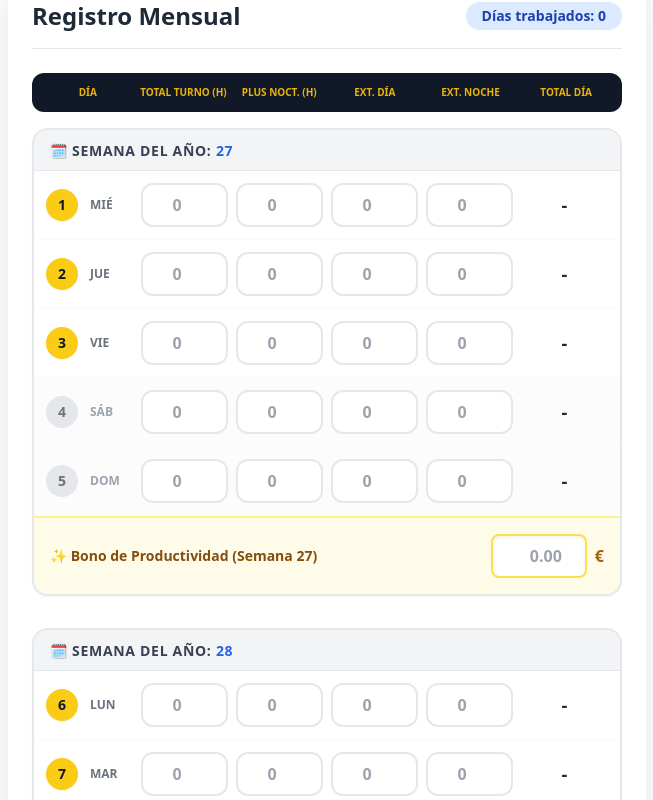
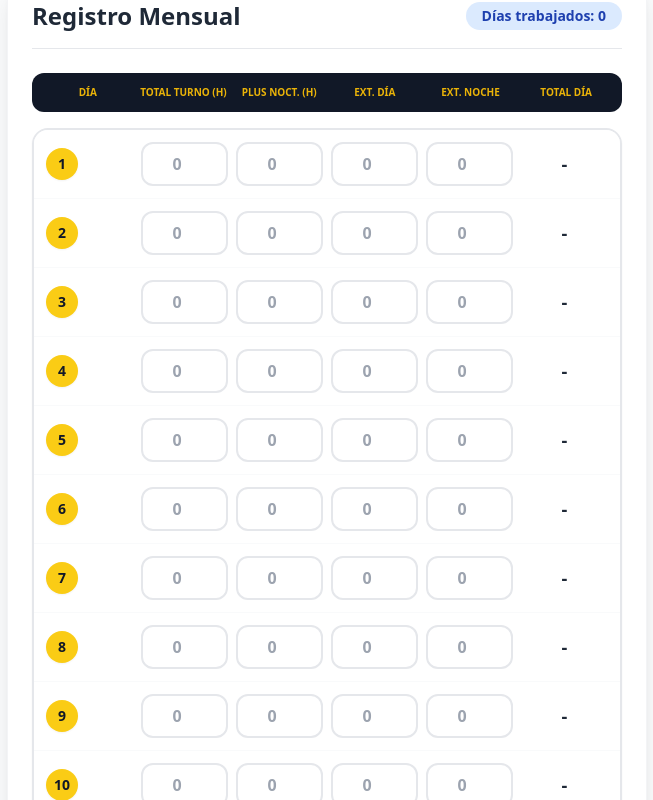
Before and after one commit to rafael1971-cas/control-nominas-natalia, a Next.js app: page / in a window 1280 px wide. Shown: the part 420-1220 px from the top of the page, without its empty margins (313-966 px from the left). Built offline with nearby package versions, Linux system fonts and the light colour scheme.

Commit message:
Update page.tsx

```diff
--- a/src/app/page.tsx
+++ b/src/app/page.tsx
@@ -1,17 +1,7 @@
 "use client";
 import React, { useState, useEffect } from 'react';
 
-// --- Funciones de ayuda ---
-function getISOWeek(date: Date) {
-  const d = new Date(Date.UTC(date.getFullYear(), date.getMonth(), date.getDate()));
-  const dayNum = d.getUTCDay() || 7;
-  d.setUTCDate(d.getUTCDate() + 4 - dayNum);
-  const yearStart = new Date(Date.UTC(d.getUTCFullYear(), 0, 1));
-  return Math.ceil((((d.getTime() - yearStart.getTime()) / 86400000) + 1) / 7);
-}
-
 const NOMBRES_MESES = ["ENERO", "FEBRERO", "MARZO", "ABRIL", "MAYO", "JUNIO", "JULIO", "AGOSTO", "SEPTIEMBRE", "OCTUBRE", "NOVIEMBRE", "DICIEMBRE"];
-const NOMBRES_DIAS = ["DOM", "LUN", "MAR", "MIÉ", "JUE", "VIE", "SÁB"];
 
 export default function AppNominas() {
   const [isClient, setIsClient] = useState(false);
@@ -21,7 +11,6 @@ export default function AppNominas() {
 
   const [diasData, setDiasData] = useState<Record<string, any>>({});
   const [precios, setPrecios] = useState({ ordinaria: 9.38, nocturnidad: 1.5, extDia: 12, extNoche: 14 });
-  const [prodSemanal, setProdSemanal] = useState<Record<string, number>>({});
   const [incentivoManual, setIncentivoManual] = useState<string>("0");
 
   // --- SISTEMA DE RESCATE (CON TRADUCTOR UNIVERSAL) ---
@@ -36,7 +25,6 @@ export default function AppNominas() {
         const parsed = JSON.parse(savedV3);
         if (parsed.diasData) setDiasData(parsed.diasData);
         if (parsed.precios) setPrecios(parsed.precios);
-        if (parsed.prodSemanal) setProdSemanal(parsed.prodSemanal);
         if (parsed.incentivoManual !== undefined) setIncentivoManual(parsed.incentivoManual);
       } catch(e){}
     }
@@ -44,21 +32,10 @@ export default function AppNominas() {
 
   useEffect(() => {
     if (isClient) {
-      localStorage.setItem('natalia_nomina_v3', JSON.stringify({ diasData, precios, prodSemanal, incentivoManual }));
+      localStorage.setItem('natalia_nomina_v3', JSON.stringify({ diasData, precios, incentivoManual }));
     }
-  }, [diasData, precios, prodSemanal, incentivoManual, isClient]);
+  }, [diasData, precios, incentivoManual, isClient]);
 
-  useEffect(() => {
-    if (!isClient) return;
-    let sumaTotalMes = 0;
-    const prefijoMes = `${anioActual}-${mesActual}-`;
-    Object.keys(prodSemanal).forEach(key => {
-      if (key.startsWith(prefijoMes)) {
-        sumaTotalMes += Number(prodSemanal[key]) || 0;
-      }
-    });
-    setIncentivoManual(sumaTotalMes > 0 ? sumaTotalMes.toFixed(2) : "0");
-  }, [prodSemanal, anioActual, mesActual]);
 
   // --- TRADUCTOR DEFINITIVO ---
   const escanearMovil = () => {
@@ -84,7 +61,6 @@ export default function AppNominas() {
       if (parsed && parsed.diasData) {
         setDiasData(parsed.diasData);
         if (parsed.precios) setPrecios(parsed.precios);
-        if (parsed.prodSemanal) setProdSemanal(parsed.prodSemanal);
         recuperadoAlgo = true;
       }
 
@@ -126,7 +102,7 @@ export default function AppNominas() {
       if (recuperadoAlgo) {
         setDiasData(newData);
         setMostrarRescate(false);
-        alert("¡BINGO! Datos antiguos traducidos y restaurados a la perfección. ¡Dile a Rafa que le quites el castigo!");
+        alert("¡BINGO! Datos antiguos traducidos y restaurados a la perfección.");
       } else {
         alert("Esa caja fuerte está vacía. Prueba con otra de la lista.");
       }
@@ -146,22 +122,14 @@ export default function AppNominas() {
   };
 
   const diasDelMes = new Date(anioActual, mesActual + 1, 0).getDate();
-  const semanas = [];
-  let semanaActual: any = null;
+  const diasRender = [];
   let totalDiasTrabajadosMes = 0;
 
   for (let i = 1; i <= diasDelMes; i++) {
-    const fecha = new Date(anioActual, mesActual, i);
-    const numSemana = getISOWeek(fecha);
     const diaClave = `${anioActual}-${mesActual}-${i}`;
     const datosDia = diasData[diaClave] || { h: '', n: '', ed: '', en: '' };
 
     if (Number(datosDia.h) > 0 || Number(datosDia.n) > 0) totalDiasTrabajadosMes++;
-
-    if (!semanaActual || semanaActual.num !== numSemana) {
-      semanaActual = { num: numSemana, claveSemana: `${anioActual}-${mesActual}-${numSemana}`, dias: [] };
-      semanas.push(semanaActual);
-    }
 
     const totalDiaEuros = (
         (Number(datosDia.h) || 0) * precios.ordinaria +
@@ -170,22 +138,16 @@ export default function AppNominas() {
         (Number(datosDia.en) || 0) * precios.extNoche
     );
 
-    semanaActual.dias.push({
+    diasRender.push({
       diaNum: i,
-      nombreDia: NOMBRES_DIAS[fecha.getDay()],
       clave: diaClave,
       datos: datosDia,
-      isWeekend: fecha.getDay() === 0 || fecha.getDay() === 6,
       totalEuros: totalDiaEuros
     });
   }
 
   const updateDia = (clave: string, campo: string, valor: string) => {
     setDiasData(prev => ({ ...prev, [clave]: { ...prev[clave], [campo]: valor } }));
-  };
-
-  const updateProdSemanal = (claveSemana: string, valor: string) => {
-    setProdSemanal(prev => ({ ...prev, [claveSemana]: Number(valor) }));
   };
 
   if (!isClient) return null;
@@ -213,7 +175,7 @@ export default function AppNominas() {
       {mostrarRescate && (
         <div className="fixed inset-0 bg-red-900 z-50 p-6 overflow-y-auto flex flex-col items-center">
           <h2 className="text-3xl font-black text-white mb-4 text-center mt-10">🚨 MODO RESCATE 🚨</h2>
-          <p className="text-white text-center mb-6 font-bold">Busca el archivo "hcsl_payroll_data_v2" y pulsa Restaurar.</p>
+          <p className="text-white text-center mb-6 font-bold">Busca el archivo de datos y pulsa Restaurar.</p>
 
           <div className="w-full max-w-lg space-y-4">
             {backups.map((b, index) => (
@@ -272,21 +234,14 @@ export default function AppNominas() {
               <div>Total Día</div>
             </div>
 
-            {semanas.map((semana) => (
-              <div key={semana.num} className="mb-8 border-2 border-gray-200 rounded-2xl overflow-hidden shadow-sm">
-
-                <div className="bg-gray-100 px-4 py-2 border-b border-gray-200 text-gray-700">
-                    <span className="font-extrabold text-sm uppercase tracking-wider">🗓️ Semana del año: <span className="text-blue-600">{semana.num}</span></span>
-                </div>
-
-                {semana.dias.map((d: any) => (
-                  <div key={d.diaNum} className={`grid grid-cols-2 md:grid-cols-6 gap-2 p-3 items-center border-b border-gray-50 ${d.isWeekend ? 'bg-gray-50/50' : 'bg-white'} hover:bg-yellow-50/30 transition-colors`}>
+            <div className="border-2 border-gray-200 rounded-2xl overflow-hidden shadow-sm">
+                {diasRender.map((d: any) => (
+                  <div key={d.diaNum} className={`grid grid-cols-2 md:grid-cols-6 gap-2 p-3 items-center border-b border-gray-50 bg-white hover:bg-yellow-50/30 transition-colors`}>
 
                     <div className="flex items-center space-x-3 col-span-2 md:col-span-1">
-                      <div className={`w-8 h-8 rounded-full flex items-center justify-center font-bold text-sm ${d.isWeekend ? 'bg-gray-200 text-gray-500' : 'bg-yellow-400 text-gray-900 shadow-sm'}`}>
+                      <div className={`w-8 h-8 rounded-full flex items-center justify-center font-bold text-sm bg-yellow-400 text-gray-900 shadow-sm`}>
                         {d.diaNum}
                       </div>
-                      <span className={`font-bold text-xs ${d.isWeekend ? 'text-gray-400' : 'text-gray-500'}`}>{d.nombreDia}</span>
                     </div>
 
                     <div className="flex flex-col md:block">
@@ -311,25 +266,7 @@ export default function AppNominas() {
                     </div>
                   </div>
                 ))}
-
-                <div className="bg-yellow-50 p-4 border-t-2 border-yellow-200 flex flex-col md:flex-row justify-between items-center gap-3">
-                  <div className="text-yellow-800 font-bold text-sm">
-                    ✨ Bono de Productividad (Semana {semana.num})
-                  </div>
-                  <div className="flex items-center">
-                    <input
-                      type="number"
-                      placeholder="0.00"
-                      value={prodSemanal[semana.claveSemana] || ''}
-                      onChange={(e) => updateProdSemanal(semana.claveSemana, e.target.value)}
-                      className="w-24 text-right border-2 border-yellow-300 rounded-lg p-2 font-bold text-gray-800 focus:border-yellow-500 focus:ring-0 outline-none shadow-inner"
-                    />
-                    <span className="ml-2 font-bold text-yellow-700">€</span>
-                  </div>
-                </div>
-
-              </div>
-            ))}
+            </div>
           </div>
         )}
 
@@ -346,7 +283,7 @@ export default function AppNominas() {
               <div className="flex justify-between items-center p-4 bg-yellow-50 rounded-xl border border-yellow-200">
                 <div className="flex flex-col">
                     <span className="text-yellow-700 font-bold uppercase text-sm">Incentivo Mensual</span>
-                    <span className="text-[10px] text-yellow-600">(Suma automática de semanas o manual)</span>
+                    <span className="text-[10px] text-yellow-600">(Manual)</span>
                 </div>
                 <div className="flex items-center">
                     <input
```
